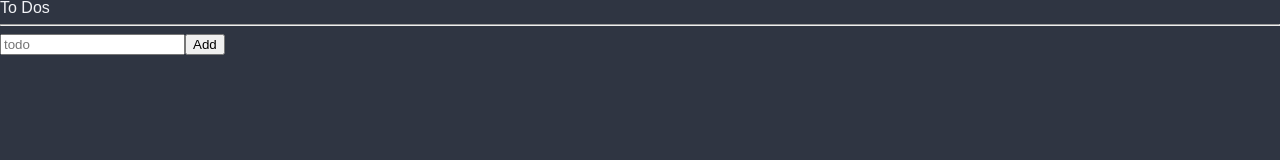
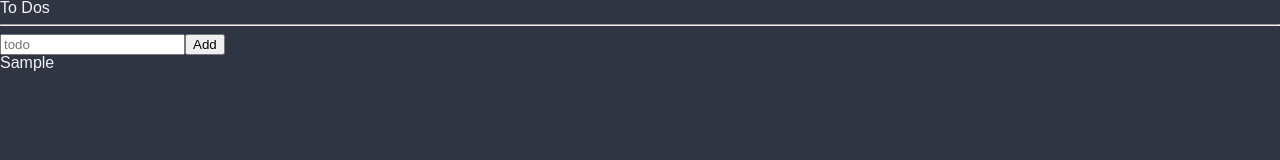
Before and after one commit to dominopiece/todo, a React (Create React App) app: page / in a window 1280 px wide. Both pictures are taken after typing "Sample" into the empty fields and a click on the button "Add". Shown: the top 160 px of the page. Built offline with nearby package versions, Linux system fonts and the light colour scheme.

Commit message:
:art: Add To Do

```diff
--- a/src/components/ToDoList.tsx
+++ b/src/components/ToDoList.tsx
@@ -40,7 +40,8 @@ import {
 //     </>
 //   );
 
-const toDoState = atom<IToDo[]> ({
+const toDoState = atom<IToDo[]>({
+  // unique keyk
   key: "toDo",
   default: [],
 });
@@ -50,17 +51,23 @@ interface IForm {
 }
 
 interface IToDo {
+  id: number;
   text: string;
-  category: "To_DO" | "DOING" | "DONE";
+  // 선택지 제한
+  status: "To_DO" | "DOING" | "DONE";
 }
 
 function ToDoList() {
   const [toDos, setToDos] = useRecoilState(toDoState);
   const { register, handleSubmit, setValue } = useForm<IForm>();
-  const handleValid = (data: IForm) => {
-    console.log("add to do", data.toDo);
+  const handleValid = ({ toDo }: IForm) => {
+    setToDos((oldToDos) => [
+      { id: Date.now(), text: toDo, status: "To_DO" },
+      ...oldToDos,
+    ]);
     setValue("toDo", "");
   };
+  // console.log(toDos);
   return (
     <>
       <h1>To Dos</h1>
@@ -74,7 +81,11 @@ function ToDoList() {
         />
         <button>Add</button>
       </form>
-      <ul></ul>
+      <ul>
+        {toDos.map((toDo) => (
+          <li key={toDo.id}>{toDo.text}</li>
+        ))}
+      </ul>
     </>
   );
 }
```
